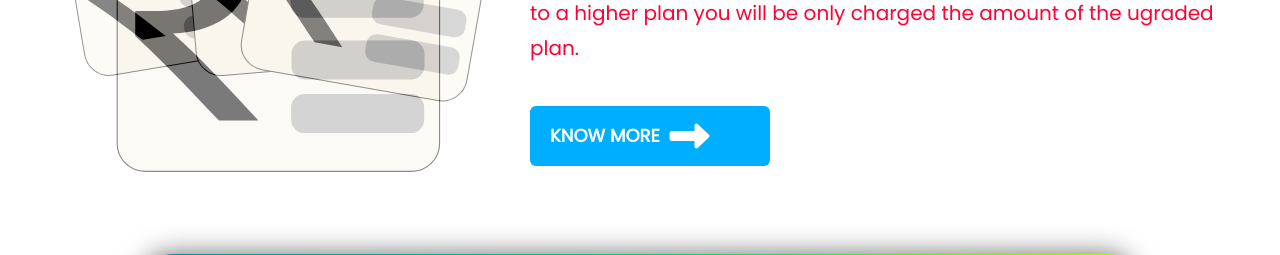
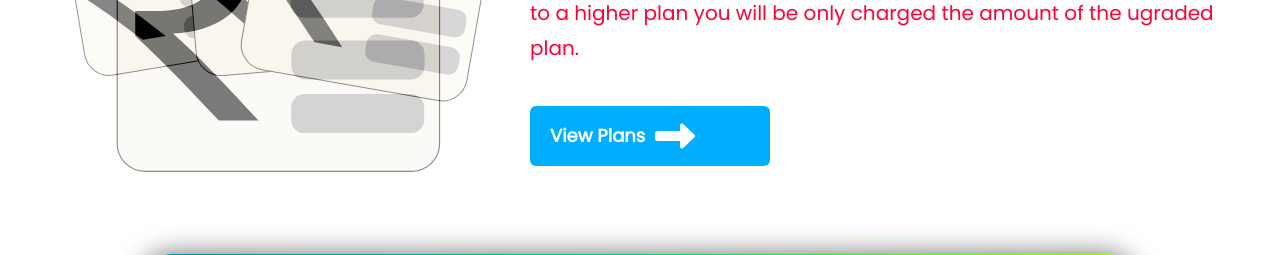
Before and after one commit to rickbhatt/confidentdriver, a Django app: template template/index.html in a window 1280 px wide. Shown: the part 1770-2025 px from the top of the page. Run offline with Django 3.2, Linux system fonts and the light colour scheme; the template is opened without the code that fills it, so the values that code supplies are empty; parts of the project's set-up code (start-up, migrations or seed data) failed here and were passed over; some libraries are stand-ins or nearby versions.

Commit message:
updated price

```diff
--- a/jgs/celery.py
+++ b/jgs/celery.py
@@ -38,7 +38,7 @@ app.config_from_object('django.conf:settings', namespace='CELERY')
 app.conf.beat_schedule = {
     'send-expiry-email-everyday': {
         'task': 'control.tasks.send_expiry_mail',
-        'schedule': crontab(hour=23, minute=25)
+        'schedule': crontab(hour=23, minute=38)
     }
 }
 
--- a/template/index.html
+++ b/template/index.html
@@ -99,7 +99,7 @@
                     <p class="pricing-para">That's right, we have plans curated especially for you. We have three plans that exactly suits your needs.</p>
                     <p class="pricing-para">You can choose any one out of <span class="pricing-highlight">three plans</span> available and during the course if you feel that the plan you opted for is not enough for you to learn driving, <span class="pricing-highlight">then you can upgrade to a higher plan too. If you upgrade to a higher plan you will be only charged the amount of the ugraded plan.</span></p>
 
-                    <a href="{% url 'price' %}">KNOW MORE &nbsp<i class="fas fa-long-arrow-alt-right" id="servicelongrightarrow"></i></a>
+                    <a href="{% url 'price' %}">View Plans &nbsp<i class="fas fa-long-arrow-alt-right" id="servicelongrightarrow"></i></a>
             </div>
 
            </div>
```
